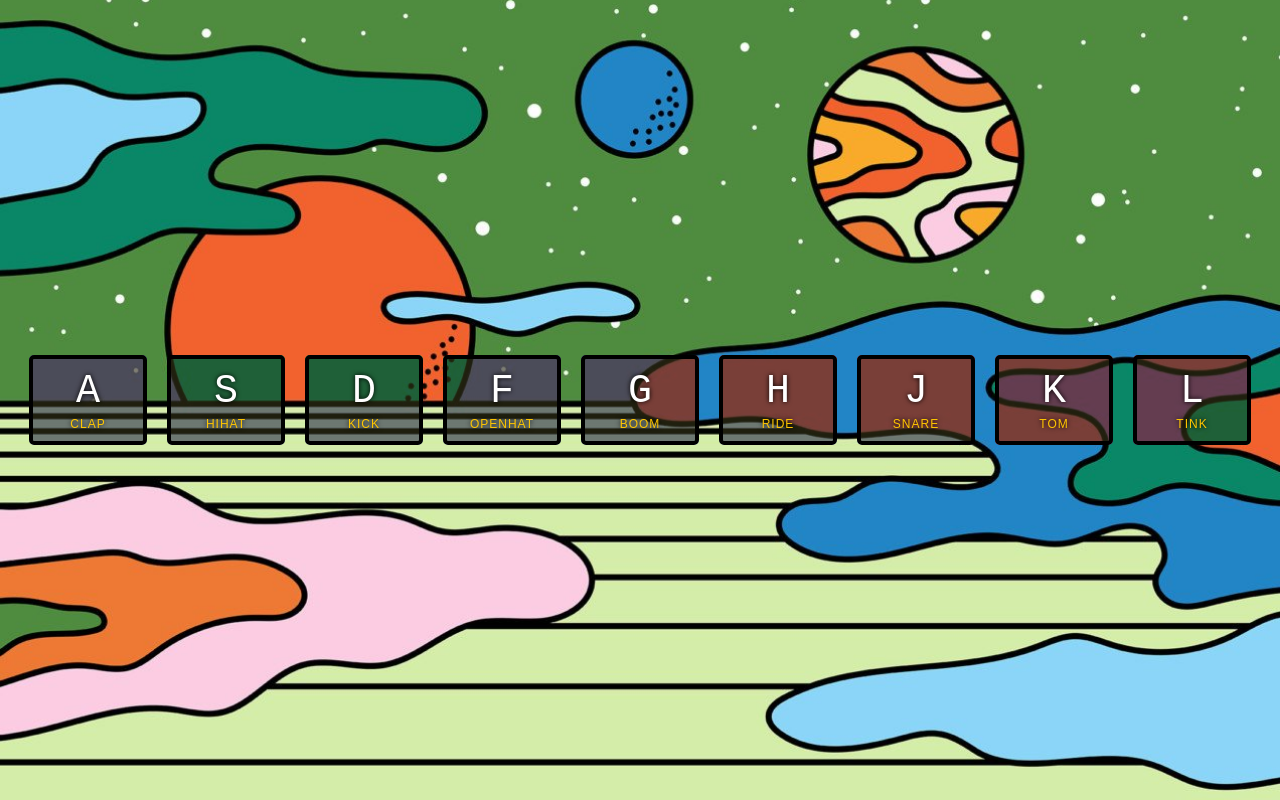
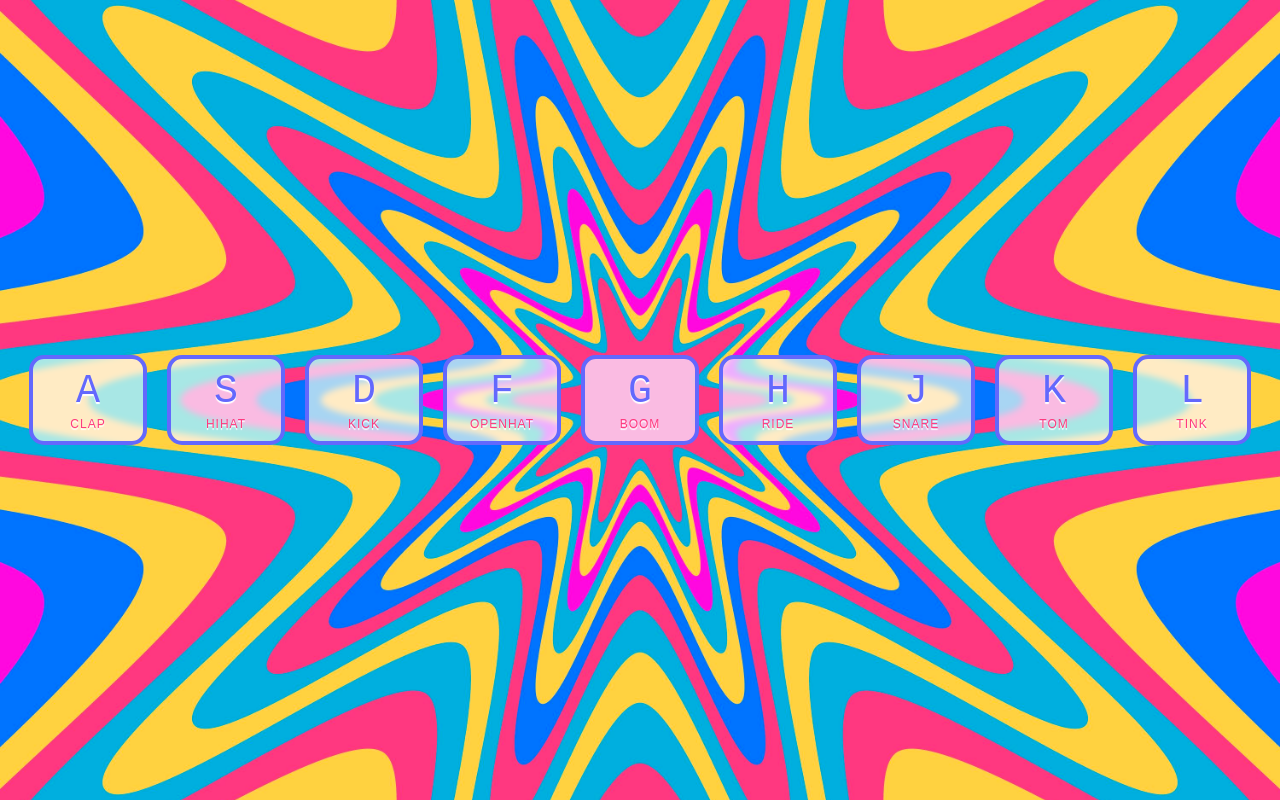
Before and after one commit to jsrgev/100daysofcode, a plain HTML site: page 01 - JavaScript Drum Kit/index-FINISHED.html in a window 1280 px wide. Drawn offline with Linux system fonts and the light colour scheme.

Commit message:
completed drum kit. added transitionEnd event and changed styling

```diff
--- a/01 - JavaScript Drum Kit/style.css
+++ b/01 - JavaScript Drum Kit/style.css
@@ -1,6 +1,6 @@
 html {
   font-size: 10px;
-  background: url('./The-Fate-of-Your-Career-As-Told-By-The-Zodiac-Man.jpg') bottom center;
+  background: url('./4997685.jpg') center center;
   background-size: cover;
 }
 
@@ -19,25 +19,25 @@ body,html {
 }
 
 .key {
-  border: .4rem solid black;
-  border-radius: .5rem;
+  border: .4rem solid #6368fd;
+  border-radius: 1.5rem;
   margin: 1rem;
   font-size: 1.5rem;
   padding: 1rem .5rem;
   transition: all .07s ease;
   width: 10rem;
   text-align: center;
-  color: white;
-  background: rgba(0,0,0,0.4);
-  background: rgb(51 51 24 / 61%);
-  text-shadow: 0 0 .5rem black;
-  backdrop-filter: hue-rotate(139deg);
+    color: #6368fd;
+    background: rgb(255 255 255 / 66%);
+    text-shadow: 0rem 0.2rem 0.1rem white;
+  backdrop-filter: hue-rotate(343deg) blur(.3rem);
 }
 
 .playing {
   transform: scale(1.1);
-  border-color: #ffc600;
-  box-shadow: 0 0 1rem #ffc600;
+  border-color: #fff;
+  box-shadow: 0 0 1rem #0073ff;
+  backdrop-filter: hue-rotate(183deg) blur(.4rem);
 }
 
 kbd {
@@ -49,5 +49,5 @@ kbd {
   font-size: 1.2rem;
   text-transform: uppercase;
   letter-spacing: .1rem;
-  color: #ffc600;
+  color: #ff3a7f;
 }
```
Also changed, not shown: 01 - JavaScript Drum Kit/script.js (+10 -1 lines), 01 - JavaScript Drum Kit/4997685.jpg (added).
